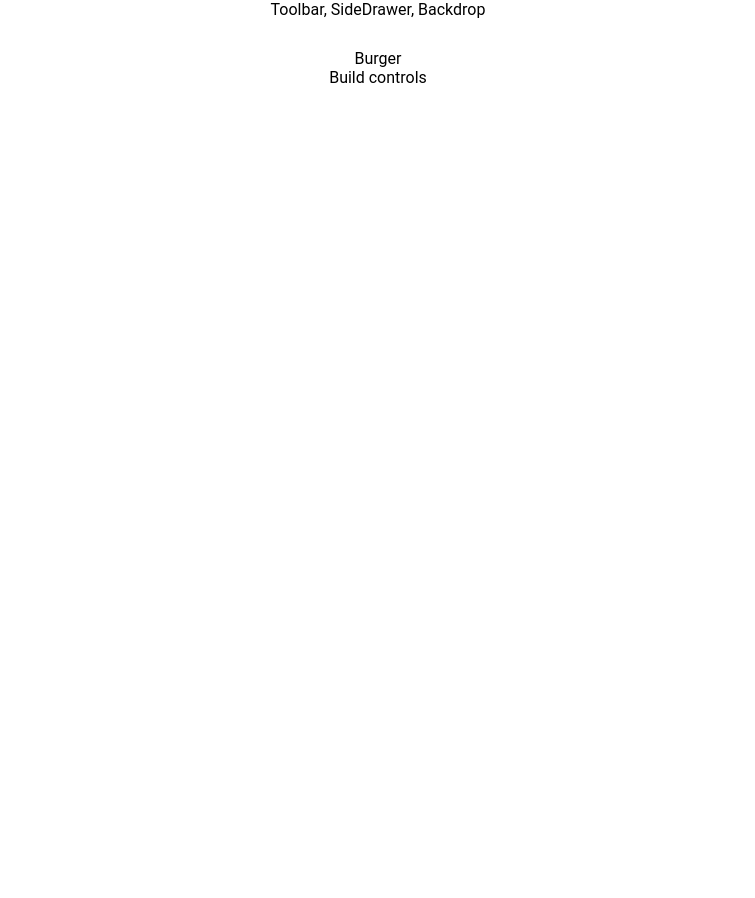
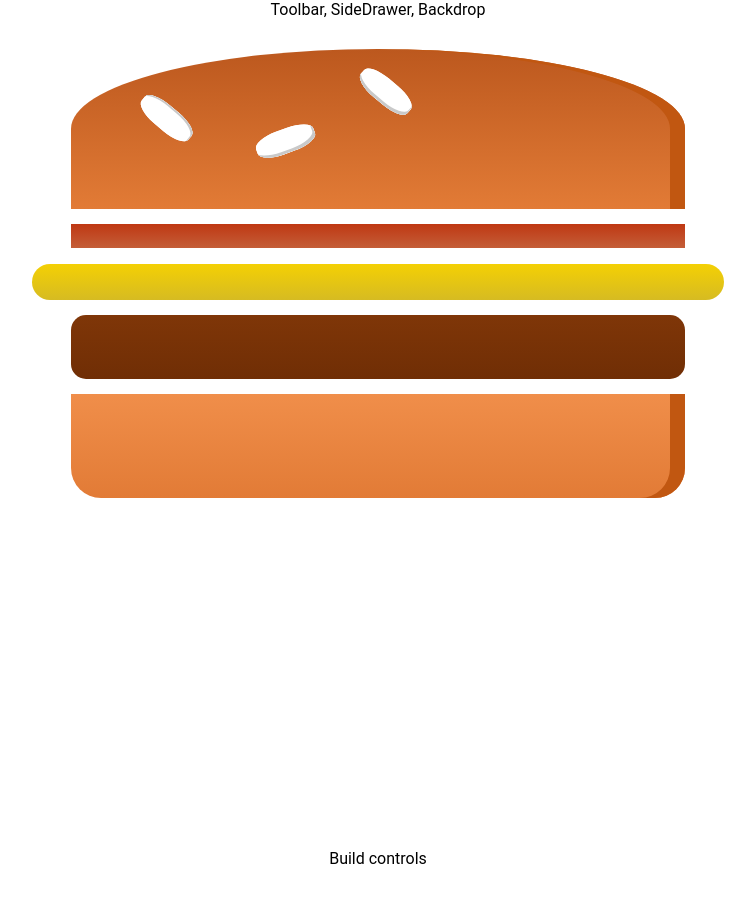
Before and after one commit to web-ethno4ka/my-app, a React (Create React App) app: page / in a window 1280 px wide. Shown: the whole page, without its empty margins (262-1017 px from the left). Before the commit the page ends 800 px from the top, so only its background shows below. Built offline with nearby package versions, Linux system fonts and the light colour scheme.

Commit message:
Designing the Burger Component

```diff
--- /dev/null
+++ b/src/components/Burger/Burger.css
@@ -0,0 +1,8 @@
+.Burger {
+  width: 60vw;
+  margin: auto;
+  height: 100vh;
+  text-align: center;
+  font-weight: bold;
+  font-size: 1.2rem;
+}
--- a/src/components/Burger/Burger.js
+++ b/src/components/Burger/Burger.js
@@ -0,0 +1,17 @@
+import React from 'react';
+import BurgerIngredient from './BurgerIngredient/BurgerIngredient';
+import './Burger.css';
+
+const burger = (props) => {
+  return (
+    <div className={'Burger'}>
+      <BurgerIngredient type="bread-top" />
+      <BurgerIngredient type="bacon" />
+      <BurgerIngredient type="cheese" />
+      <BurgerIngredient type="meat" />
+      <BurgerIngredient type="bread-bottom" />
+    </div>
+  );
+};
+
+export default burger;
--- a/src/components/Burger/BurgerIngredient/BurgerIngredient.js
+++ b/src/components/Burger/BurgerIngredient/BurgerIngredient.js
@@ -1,6 +1,6 @@
 import React, { Component } from 'react';
 import PropTypes from 'prop-types';
-import './burgerIngredient.css';
+import './BurgerIngredient.css';
 
 class BurgerIngredient extends Component {
   render () {
--- a/src/containers/BurgerBuilder/BurgerBuilder.js
+++ b/src/containers/BurgerBuilder/BurgerBuilder.js
@@ -1,13 +1,13 @@
 import React, {Component} from 'react';
 import Auxiliary from '../../hoc/Auxiliary';
+import Burger from '../../components/Burger/Burger'
 
 class BurgerBuilder extends Component {
   render () {
     return (
       <Auxiliary>
-        <div>Burger</div>
+        <Burger />
         <div>Build controls</div>
-
       </Auxiliary>
     );
   }
```
